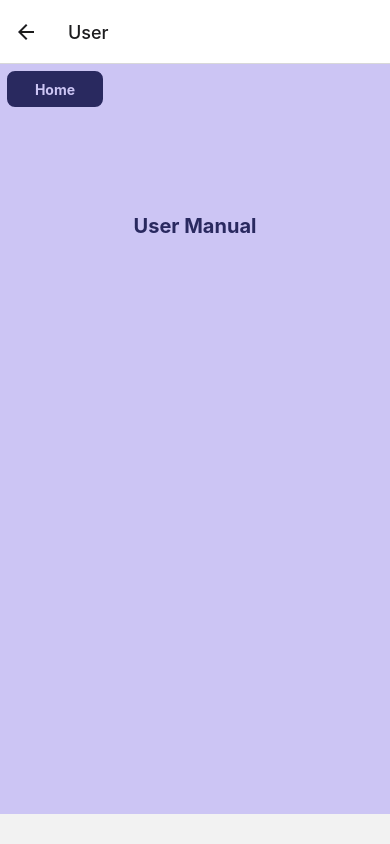
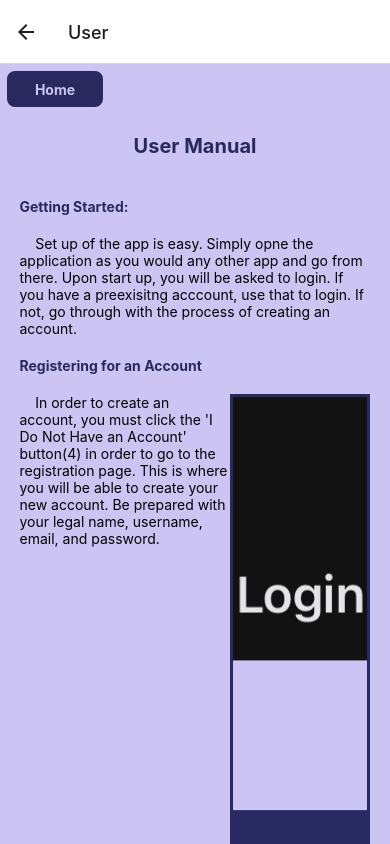
Before and after one commit to ethang17/Me-Lody, a React Native app: screen /User in a window 390 px wide. Built offline with nearby package versions, Linux system fonts and the light colour scheme; what expo-linking would draw is missing.

Commit message:
User manual

```diff
--- a/screens/UserScreen.tsx
+++ b/screens/UserScreen.tsx
@@ -1,7 +1,7 @@
 import { ScrollView, Text, View, Pressable } from "react-native";
 import Navigation from "../navigation";
 import { RootStackScreenProps } from "../types";
-import { StyleSheet } from "react-native";
+import { StyleSheet, Image } from "react-native";
 
 export default function UserScreen({ navigation }: RootStackScreenProps<'User'>) {
     return (
@@ -14,6 +14,54 @@ export default function UserScreen({ navigation }: RootStackScreenProps<'User'>)
                     <Text style = {styles.buttonText}>Home</Text>
                 </Pressable>
             <Text style = {styles.title}>User Manual</Text>
+            <View style = {styles.body}>
+                <Text style ={styles.header}>Getting Started:</Text>
+                <Text>    Set up of the app is easy. Simply opne the application as you would any other app and go from there.
+                   Upon start up, you will be asked to login. If you have a preexisitng acccount, use that to login.
+                    If not, go through with the process of creating an account.</Text>
+                <Text style = {styles.header}>Registering for an Account</Text>
+                <View style = {styles.textAndPhoto}>
+                  <Text style = {{width: '60%'}}>    In order to create an account, you must click the 'I Do Not Have an Account' button(4) in order to go to the registration page. This is where you will be able to create your new account. Be prepared with your legal name, username, email, and password.</Text>
+                  <Image source={require('../assets/images/APPPHOTOS-USER/IMG_7602.jpg')} style = {styles.picture}/>
+                </View>
+                <View style = {styles.textAndPhoto}>
+                  <Text style = {{width: '60%'}}>    Now that you are on your desired page, input your date into the tex inputs. In (1) input your First name. In (2) input your Last name. In (3) input your seried username. Be sure to remember your username, it will be required to log in. In (4) type in your email. In (5) type your password. In (6) retpye your password. Your account cannot be created if your passwords do not match. Aftre completeing your information, save your login using button (7). Press button (8) to sing into your account.</Text>
+                  <Image source={require('../assets/images/APPPHOTOS-USER/IMG_7603.jpg')} style = {styles.picture}/>
+                </View>
+                <Text style = {styles.header}>Logging in:</Text>
+                <View style = {styles.textAndPhoto}>
+                  <Text style = {{width: '60%'}}>    In order to sign in to your account. Use the username you inputted while creatting your account in (1). Then, input the password you used during your account creation in (2). Press the submit button, (3) in order to continue to the app.</Text>
+                  <Image source={require('../assets/images/APPPHOTOS-USER/IMG_7602.jpg')} style = {styles.picture}/>
+                </View>
+                <Text style = {styles.header}>Posting a Song:</Text>
+                <View style = {styles.textAndPhoto}>
+                  <Text style = {{width: '60%'}}>    Create your first post by first navigating to the posting screen. Do this by pressing (1) on the home page.</Text>
+                  <Image source={require('../assets/images/APPPHOTOS-USER/IMG_7605.jpg')} style = {styles.picture}/>
+                </View>
+                <View style = {styles.textAndPhoto}>
+                  <Text style = {{width: '60%'}}>    To create your first song post, begin by deciding on the song you woudl like to use. Now, input the name of the song into (1). Input the artist of the song to (2). Then, create a link to a picture of the album art. Input this link into (3). Once you are happy wiht the information provided, click (4). You will then be redirected to the home page and see your post. </Text>
+                  <Image source={require('../assets/images/APPPHOTOS-USER/IMG_7608.jpg')} style = {styles.picture}/>
+                </View>
+                <Text style = {styles.header}>Adding Friends:</Text>
+                <View style = {styles.textAndPhoto}>
+                  <Text style = {{width: '60%'}}>    You can use the navigation bar on the bottom in order to navigate between the home page and the friends page. Use (3) in order to naviagte to the friends page. Use (2) in order to navigate back to the home page.</Text>
+                  <Image source={require('../assets/images/APPPHOTOS-USER/IMG_7605.jpg')} style = {styles.picture}/>
+                </View>
+                <View style = {styles.textAndPhoto}>
+                  <Text style = {{width: '60%'}}>    (1) represents the list of people who are your friends. This will be blank upon the creation of your account. In (2) you will see people who are suggetsed to be added. In order to add these friends to your friends list, first tap (3). This will begin the process of adding the friend. Then, press (4), this will complete the process and the friend will be added to your friends list. Now, when redirecting to the home page, you will see the posts of these now added friends. </Text>
+                  <Image source={require('../assets/images/APPPHOTOS-USER/IMG_7607.jpg')} style = {styles.picture}/>
+                </View>
+                <Text style = {styles.header}>The Settings Tab:</Text>
+                <View style = {styles.textAndPhoto}>
+                  <Text style = {{width: '60%'}}>    You can access the settings menu through the main page of the app by clicking the cog icon. From there you will be given severeal options. The first of which is to view your profile (1). This will allow you to customize your profile and view your previously posted post. The second button allows you to view our privacy policy (2). The third button brings you to the user manual (3) and the fourht button brings you to a systems manual(4).</Text>
+                  <Image source={require('../assets/images/APPPHOTOS-USER/settings.jpg')} style = {styles.picture}/>
+                </View>
+                <Text style = {styles.header}>The Profile Screen:</Text>
+                <View style = {styles.textAndPhoto}>
+                  <Text style = {{width: '60%'}}>    From the profile screen, you can change your profile picture using (1). Tis will bring up your camera roll and then once you select a photo you will be able to crop it to fit the box and when you press done your new profil picture will be showing.</Text>
+                  <Image source={require('../assets/images/APPPHOTOS-USER/IMG_7613.jpg')} style = {styles.picture}/>
+                </View>
+            </View>
             </View>
         </ScrollView>
     )
@@ -26,6 +74,24 @@ const styles = StyleSheet.create({
       backgroundColor: 'rgb(204, 197, 244 )',
 
     },
+    picture:{
+      width: '40%',
+      aspectRatio:9/19.5,
+      borderWidth: 3,
+      borderColor: 'rgb(41, 41, 95 )',
+      marginBottom: 5,
+    },
+    body:{
+      marginTop: 20,
+      width: '90%',
+
+    },
+    header:{
+      textAlign: 'left',
+      color: 'rgb(41, 41, 95 )',
+      fontWeight: 'bold',
+      marginVertical: 20,
+    },
     postHolder:{
       alignItems: 'center',
       justifyContent: 'center',
@@ -35,8 +101,13 @@ const styles = StyleSheet.create({
       fontSize: 20,
       fontWeight: 'bold',
       color: 'rgb(41, 41, 95 )',
-      marginTop:100,
+      marginTop:20,
     },
+    textAndPhoto:{
+      flexDirection: 'row',
+
+    },
+
     otherText:{
       fontSize: 12,
       fontWeight: 'bold',
```
Also changed, not shown: assets/images/APPPHOTOS-USER/settings.jpg (added).
